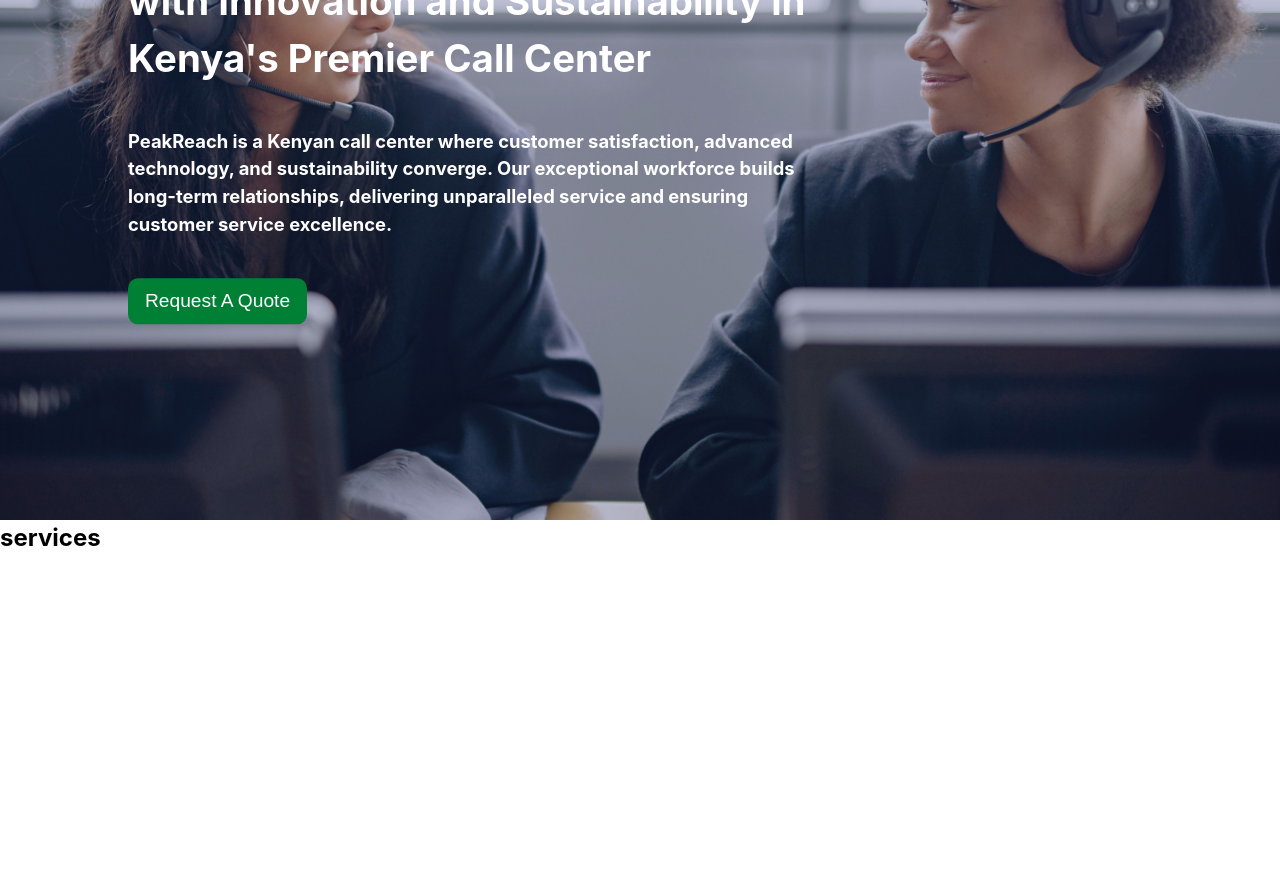
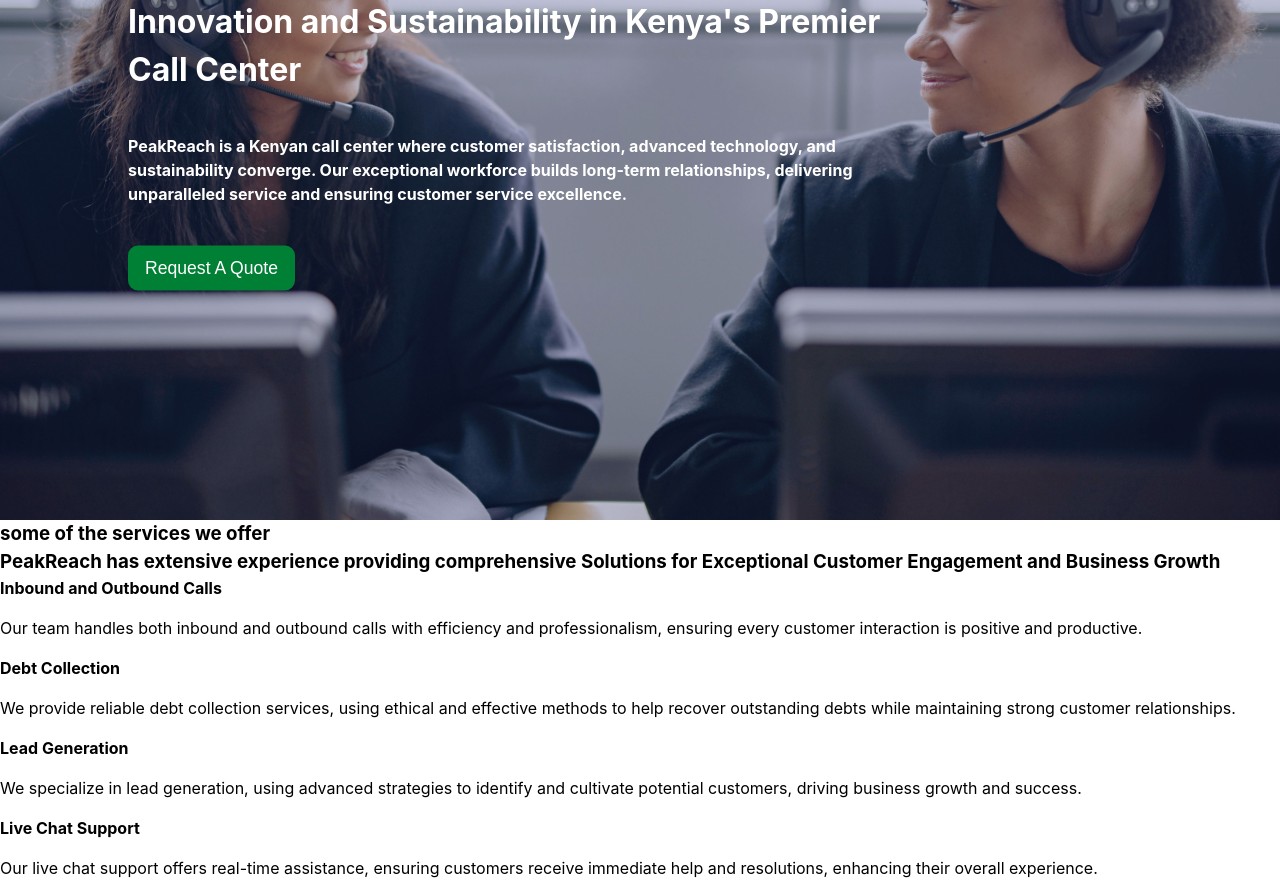
Before and after one commit to k-malongo/PeakReachCallCenter, a React (Vite) app: page / in a window 1280 px wide. Shown: the part 280-1176 px from the top of the page. Before the commit the page ends 836 px from the top, so only its background shows below. Built offline with nearby package versions, Linux system fonts and the light colour scheme.

Commit message:
add services content

```diff
--- a/src/App.css
+++ b/src/App.css
@@ -20,7 +20,7 @@
 	margin: 0;
 }
 
-#navbar{
+#navbar {
 	height: 13vh;
 	width: 100%;
 	position: fixed;
@@ -115,3 +115,25 @@
 	background: transparent;
 	transition: all 0.7s ease-in-out;
 }
+
+@media only screen and (max-width: 1440px) {
+	#navbar .links a {
+		font-size: 1.2rem;
+	}
+
+	#header .card {
+		width: 800px;
+	}
+
+	#header .title {
+		font-size: 2rem;
+	}
+
+	#header .description {
+		font-size: 1rem;
+	}
+
+	#header .action {
+		font-size: 1.1rem;
+	}
+}
--- a/src/components/Navbar.jsx
+++ b/src/components/Navbar.jsx
@@ -6,7 +6,7 @@
 			<div className="content">
 				<div className="brand">
 					<img className="logo" src="/images/logo1.png" alt="" />
-          <h1>PeakReach</h1>
+					<h1>Peak Reach</h1>
 				</div>
 
 				<div className="links">
--- a/src/components/Services.jsx
+++ b/src/components/Services.jsx
@@ -1,7 +1,47 @@
-export default function Services(){
-    return (
-        <div id="services">
-            <h2>services</h2>
-        </div>
-    )
+export default function Services() {
+	return (
+		<div id="services">
+			<h3>some of the services we offer</h3>
+			<h3>
+				PeakReach has extensive experience providing comprehensive Solutions for
+				Exceptional Customer Engagement and Business Growth
+			</h3>
+
+			<div className="card">
+				<h4>Inbound and Outbound Calls</h4>
+				<p>
+					Our team handles both inbound and outbound calls with efficiency and
+					professionalism, ensuring every customer interaction is positive and
+					productive.
+				</p>
+			</div>
+
+			<div className="card">
+				<h4>Debt Collection</h4>
+				<p>
+					We provide reliable debt collection services, using ethical and
+					effective methods to help recover outstanding debts while maintaining
+					strong customer relationships.
+				</p>
+			</div>
+
+			<div className="card">
+				<h4>Lead Generation</h4>
+				<p>
+					We specialize in lead generation, using advanced strategies to
+					identify and cultivate potential customers, driving business growth
+					and success.
+				</p>
+			</div>
+
+			<div className="card">
+				<h4>Live Chat Support</h4>
+				<p>
+					Our live chat support offers real-time assistance, ensuring customers
+					receive immediate help and resolutions, enhancing their overall
+					experience.
+				</p>
+			</div>
+		</div>
+	);
 }
```
Also changed, not shown: 1 other file (tests, documents, lock files or other folders). Lines whose indentation alone changed are shown as unchanged.
